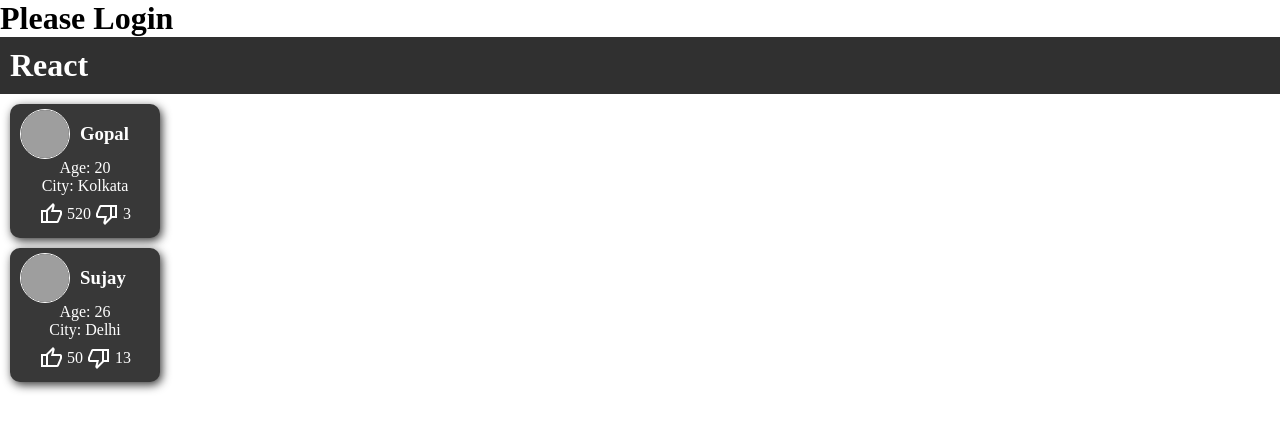
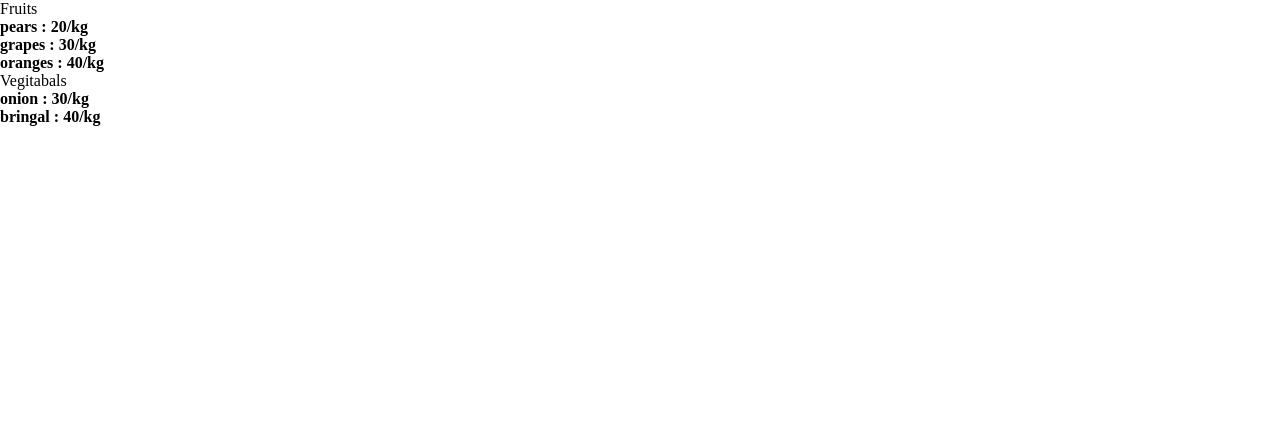
Before and after one commit to kr395/learn-react, a React (Vite) app: page / in a window 1280 px wide. Shown: the top 430 px of the page. Built offline with nearby package versions, Linux system fonts and the light colour scheme; grey boxes are pictures that could not be loaded.

Commit message:
Added List Rendering

```diff
--- a/src/App.jsx
+++ b/src/App.jsx
@@ -3,6 +3,7 @@ import "./UserGreeting.css";
 import Header from "./Header.jsx";
 import User from "./User.jsx";
 import UserGreeting from "./UserGreeting.jsx"
+import List from "./List.jsx"
 
 
 export default function App() {
--- /dev/null
+++ b/src/List.jsx
@@ -0,0 +1,40 @@
+// To learn Render List
+import React from "react";
+import PropTypes from "prop-types";
+
+export default function List(props) {
+  const catagory = props.catagory;
+  const listItems = props.listItem;
+  listItems.sort((a, b) => {
+    return a.name.localeCompare(b.name);
+  });
+  listItems.sort((a, b) => {
+    return a.pricePerKg - b.pricePerKg;
+  });
+
+  const lessThan40 = listItems.filter((fruit) => fruit.pricePerKg <= 40);
+  const listItemsList = lessThan40.map((fruit) => {
+    return (
+      <h4 key={fruit.name}>
+        {fruit.name} : {fruit.pricePerKg}/kg
+      </h4>
+    );
+  });
+  return (
+    <>
+      <div className="catagory">{catagory}
+      <ul>{listItemsList}</ul>
+      </div>
+
+    </>
+  );
+}
+List.defualtProps ={
+  listItem: [],
+  catagory: "",
+};
+
+List.propTypes ={
+  catagory: PropTypes.string,
+  listItem: PropTypes.array,
+};
--- /dev/null
+++ b/src/NewApp.jsx
@@ -0,0 +1,24 @@
+import "./App.css";
+import List from "./List.jsx";
+
+export default function NewApp(){
+  const fruits = [
+    { id: 1, name: "apples", pricePerKg: 50 },
+    { id: 2, name: "oranges", pricePerKg: 40 },
+    { id: 3, name: "pears", pricePerKg: 20 },
+    { id: 4, name: "grapes", pricePerKg: 30 },
+  ];
+  const vegitabals = [
+    { id: 5, name: "onion", pricePerKg: 30 },
+    { id: 6, name: "cabage", pricePerKg: 50 },
+    { id: 7, name: "bringal", pricePerKg: 40 },
+    { id: 8, name: "potato", pricePerKg: 80 },
+  ];
+
+  return (
+    <div>
+      <List listItem = {fruits} catagory = "Fruits"/>
+      <List listItem = {vegitabals} catagory = "Vegitabals"/>
+    </div>
+  )
+}
--- a/src/index.jsx
+++ b/src/index.jsx
@@ -1,9 +1,12 @@
 import React from 'react'
 import ReactDOM from 'react-dom/client'
 import App from './App'
+import NewApp from './NewApp'
 
 ReactDOM.createRoot(document.getElementById('root')).render(
 	<React.StrictMode>
-		<App />
+		{/* <App /> */}
+    <NewApp/>
+
 	</React.StrictMode>
 )
```
